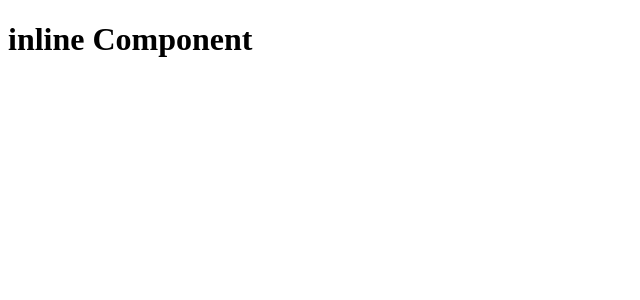
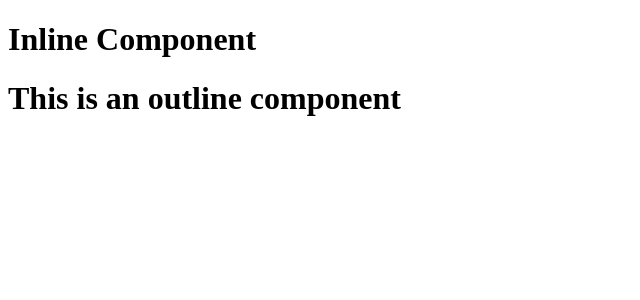
Before and after one commit to claudiahW/reacttodo, a React (Vite) app: page / in a window 1280 px wide. Shown: the top 300 px of the page, without its empty margins (0-640 px from the left). Built offline with nearby package versions, Linux system fonts and the light colour scheme.

Commit message:
style inline and outline properties differenntly

```diff
--- a/src/App.jsx
+++ b/src/App.jsx
@@ -1,11 +1,13 @@
 import Todo from "./components/Todo";
 import InlineComponent from "./components/InlineComponent";
+import OutlineComponent from "./components/OutlineComponent";
 
 function App() {
   return (
   <div className="App">
     {/* <Todo /> */}
     <InlineComponent />
+    <OutlineComponent />
     </div>
 
   );
--- a/src/components/InlineComponent.jsx
+++ b/src/components/InlineComponent.jsx
@@ -1,8 +1,8 @@
-
-export default function InlineComponent(){
+import "../css/style.css";
+export default function InlineComponent() {
     return (
     <div>
-        <h1 >inline Component</h1>
+        <h1 className="header">Inline Component</h1>
         </div>
-    )
+    );
 }
--- /dev/null
+++ b/src/components/OutlineComponent.jsx
@@ -0,0 +1,8 @@
+import "../css/style.css";
+export default function OutlineComponent () {
+    return(
+        <div>
+            <h1 className="header">This is an outline component</h1>
+        </div>
+    )
+}
--- a/src/css/style.css
+++ b/src/css/style.css
@@ -1,5 +1,10 @@
-.header{
+inline-header{
     color: grey;
     background-color: yellow;
     font-size: 40px;
 }
+outline-header{
+    color: grey;
+    background-color: yellow;
+    font-size: 40px;
+}
```
